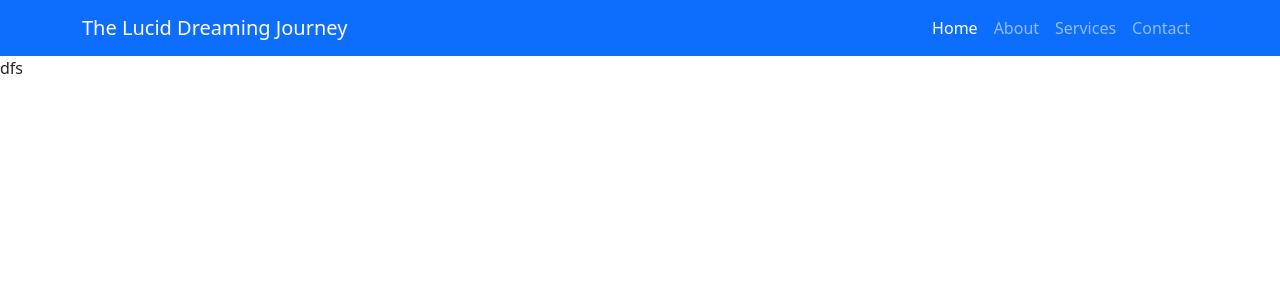
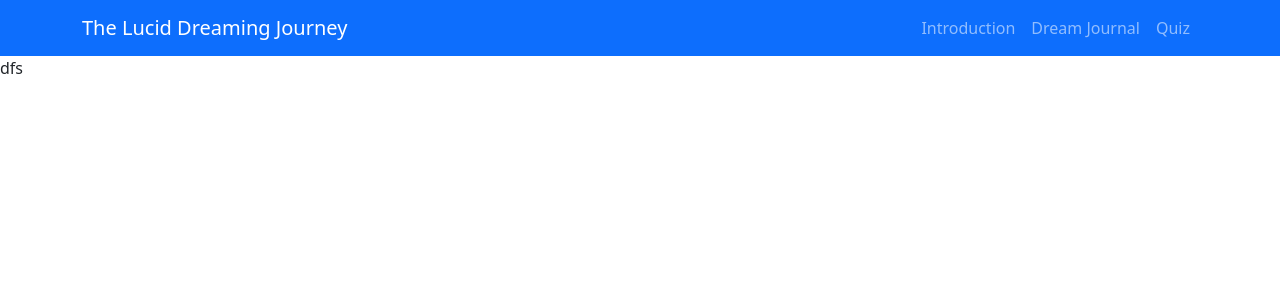
Before and after one commit to RayanEreteo/CS50_Final_Project_TheLucidDreamingJourney, a Flask app: page / in a window 1280 px wide. Shown: the top 300 px of the page. Run offline with Flask 3, Linux system fonts and the light colour scheme.

Commit message:
Add href

```diff
--- a/templates/layout.html
+++ b/templates/layout.html
@@ -17,7 +17,7 @@
     <!-- Navbar -->
     <nav class="navbar navbar-expand-lg navbar-dark bg-primary white-text">
         <div class="container">
-            <a class="navbar-brand" href="#">The Lucid Dreaming Journey</a>
+            <a class="navbar-brand" href="/">The Lucid Dreaming Journey</a>
             <button class="navbar-toggler" type="button" data-bs-toggle="collapse" data-bs-target="#navbarNav">
                 <span class="navbar-toggler-icon"></span>
             </button>
@@ -25,16 +25,13 @@
             <div class="collapse navbar-collapse" id="navbarNav">
                 <ul class="navbar-nav ms-auto">
                     <li class="nav-item">
-                        <a class="nav-link active" href="#">Home</a>
+                        <a class="nav-link" href="/introduction">Introduction</a>
                     </li>
                     <li class="nav-item">
-                        <a class="nav-link" href="#">About</a>
+                        <a class="nav-link" href="/dreamjournal">Dream Journal</a>
                     </li>
                     <li class="nav-item">
-                        <a class="nav-link" href="#">Services</a>
-                    </li>
-                    <li class="nav-item">
-                        <a class="nav-link" href="#">Contact</a>
+                        <a class="nav-link" href="/quiz">Quiz</a>
                     </li>
                 </ul>
             </div>
```
